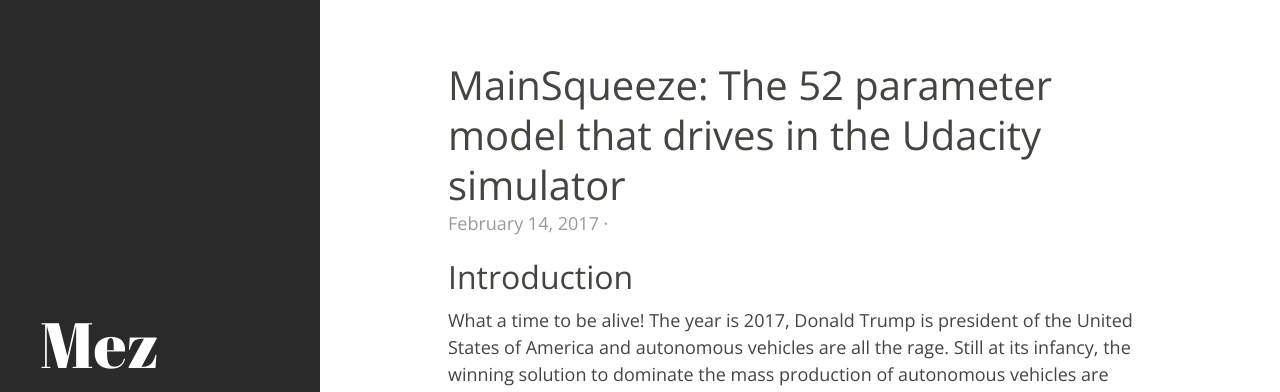
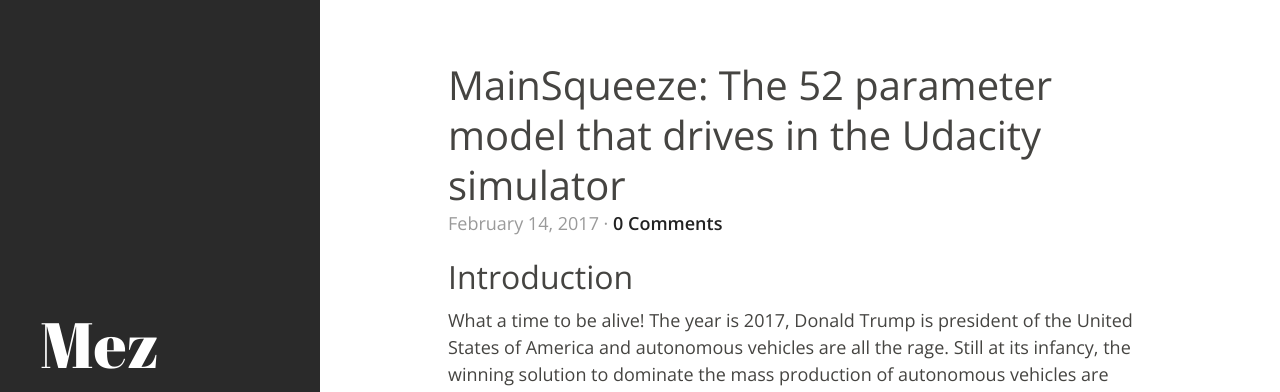
Before and after one commit to mez/mez.github.com, a Jekyll site: the page built from _posts/2017-02-14-mainsqueeze-the-52-parameter-model-that-drives-in-the-udacity-simulator.md, in a window 1280 px wide and 900 px high. Shown: the top 392 px of the window. Built offline with Jekyll 4.4.1, drawn with Linux system fonts in a browser that asks for light colours; comment, search, counter and statistics services are not loaded.

Commit message:
trying to add commenting

```diff
--- a/_layouts/post.html
+++ b/_layouts/post.html
@@ -9,7 +9,7 @@
       {{ page.date | date: site.date_format }}
       {% if site.disqus_shortname %}
           &middot;
-          <a href="https://mez.github.io{{ page.url }}#disqus_thread"></a>
+          <a href="https://mez.github.io{{ page.url }}#disqus_thread">0 Comments</a>
           {% if page.update_date %}
               &middot;
               Updated {{ page.update_date | date: site.date_format }}
--- a/index.html
+++ b/index.html
@@ -13,7 +13,7 @@
       {{ post.date | date: site.date_format }}
       {% if site.disqus_shortname %}
         &middot;
-        <a href="https://mez.github.io{{ post.url }}#disqus_thread"></a>
+        <a href="https://mez.github.io{{ post.url }}#disqus_thread">0 Comments</a>
         {% if post.update_date %}
           &middot;
           Updated {{ post.update_date | date: site.date_format }}
```
